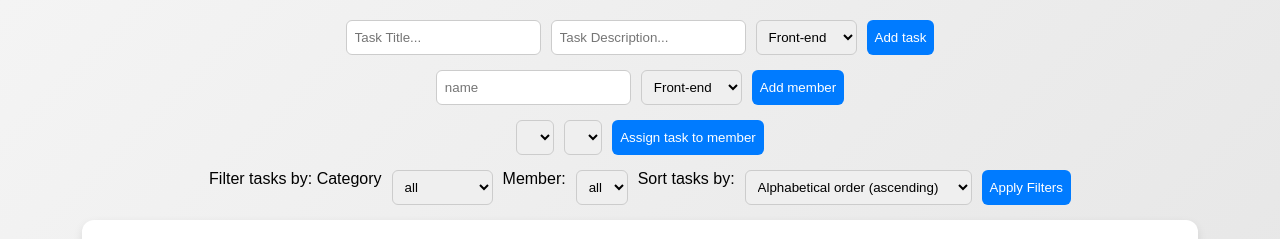
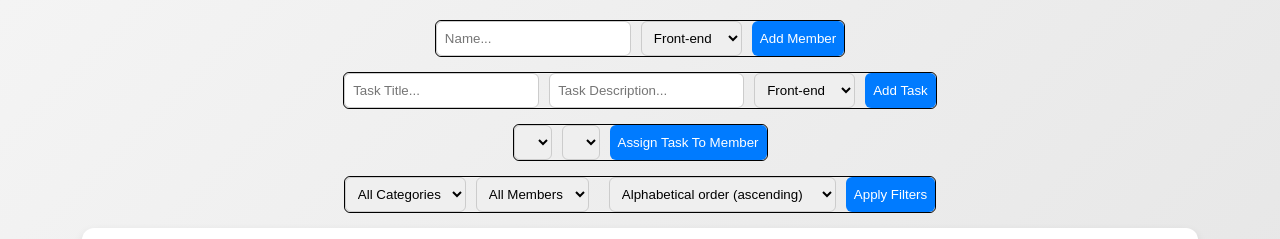
Before and after one commit to mehdihz2003/FE24-JS2-slutprojekt-mehdi-hassanzadeh, a website built with Parcel: page src/index.html in a window 1280 px wide. Shown: the top 239 px of the page. Built offline with nearby package versions, Linux system fonts and the light colour scheme; no server answers.

Commit message:
css change

```diff
--- a/src/css/forms.css
+++ b/src/css/forms.css
@@ -21,3 +21,11 @@ button {
 button:hover {
     background: #0056b3;
 }
+
+#task-form,
+#member-form,
+#assign-form,
+#filter-form {
+    border: 1px solid #000000;
+    border-radius: 6px;
+}
--- a/src/index.html
+++ b/src/index.html
@@ -12,6 +12,17 @@
 </head>
 
 <body>
+    <form id="member-form">
+        <input type="text" placeholder="Name..." required>
+
+        <select name="role" id="member-select">
+            <option value="front-end">Front-end</option>
+            <option value="back-end">Back-end</option>
+            <option value="UX-design">UX-design</option>
+        </select>
+        <button>Add Member</button>
+    </form>
+
     <form id="task-form">
         <input id="task-title" type="text" placeholder="Task Title..." required>
         <input id="task-description" type="text" placeholder="Task Description..." required>
@@ -21,38 +32,27 @@
             <option value="back-end">Back-end</option>
             <option value="UX-design">UX-design</option>
         </select>
-        <button>Add task</button>
-    </form>
-
-    <form id="member-form">
-        <input type="text" placeholder="name" required>
-
-        <select name="role" id="member-select">
-            <option value="front-end">Front-end</option>
-            <option value="back-end">Back-end</option>
-            <option value="UX-design">UX-design</option>
-        </select>
-        <button>Add member</button>
+        <button>Add Task</button>
     </form>
 
     <form id="assign-form">
         <select id="assign-task-to-member-member"></select>
         <select id="assign-task-to-member-task"></select>
-        <button id="assign-task-to-member-final">Assign task to member</button>
+        <button id="assign-task-to-member-final">Assign Task To Member</button>
     </form>
 
-    <form id="filter-form"> Filter tasks by:
-        Category <select name="filter-by-category" id="category-filter">
-            <option value="all">all</option>
+    <form id="filter-form">
+        <select name="filter-by-category" id="category-filter">
+            <option value="all">All Categories</option>
             <option value="front-end">Front-end</option>
             <option value="back-end">Back-end</option>
             <option value="UX-design">UX-design</option>
         </select>
-        Member:<select name="filter-by-member" id="member-filter">
-            <option value="all">all</option>
+        <select name="filter-by-member" id="member-filter">
+            <option value="all">All Members</option>
         </select>
 
-        <label for="sort-tasks">Sort tasks by:</label>
+        <label for="sort-tasks"></label>
         <select id="sort-tasks">
             <option value="Alphabetical order (ascending)">Alphabetical order (ascending)</option>
             <option value="Alphabetical order (descending)">Alphabetical order (descending)</option>
@@ -61,7 +61,6 @@
         </select>
 
         <button id="apply-filters">Apply Filters</button>
-
     </form>
 
     <div class="columns" id="column-container">
```
